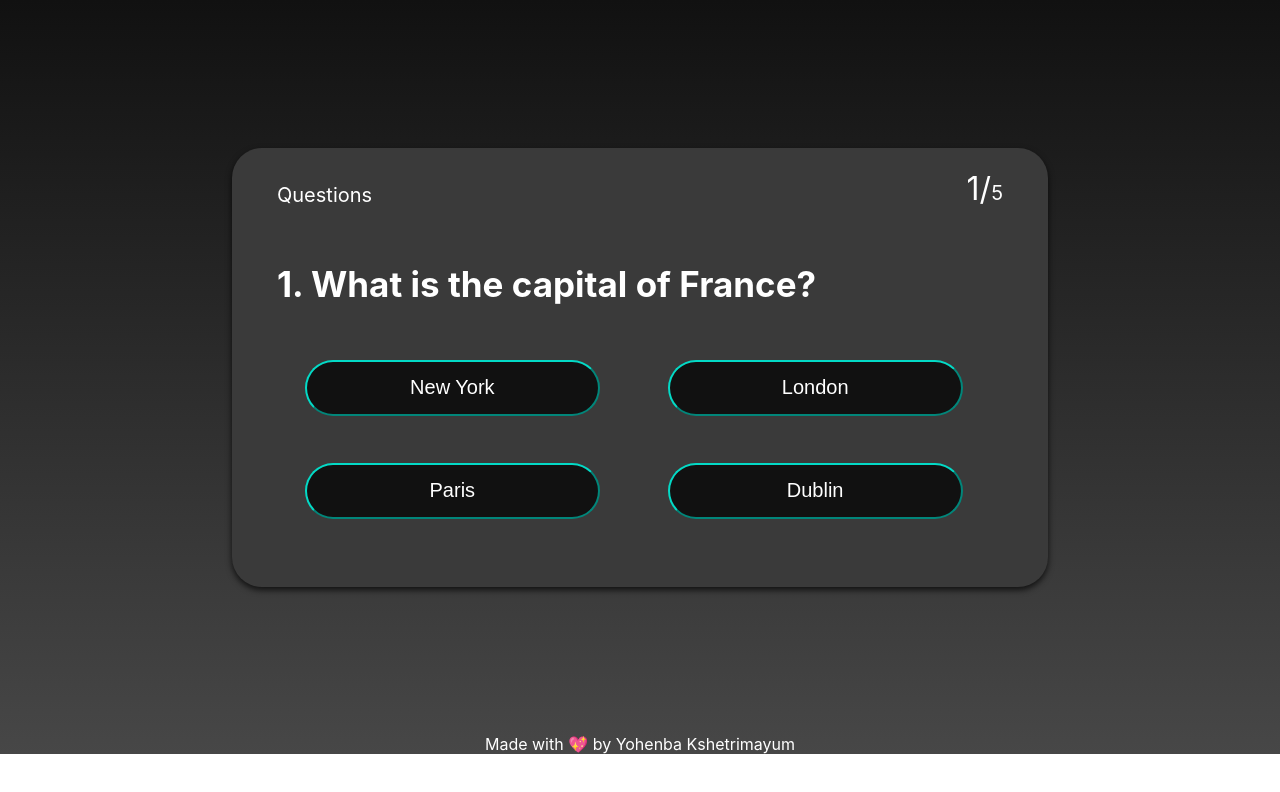
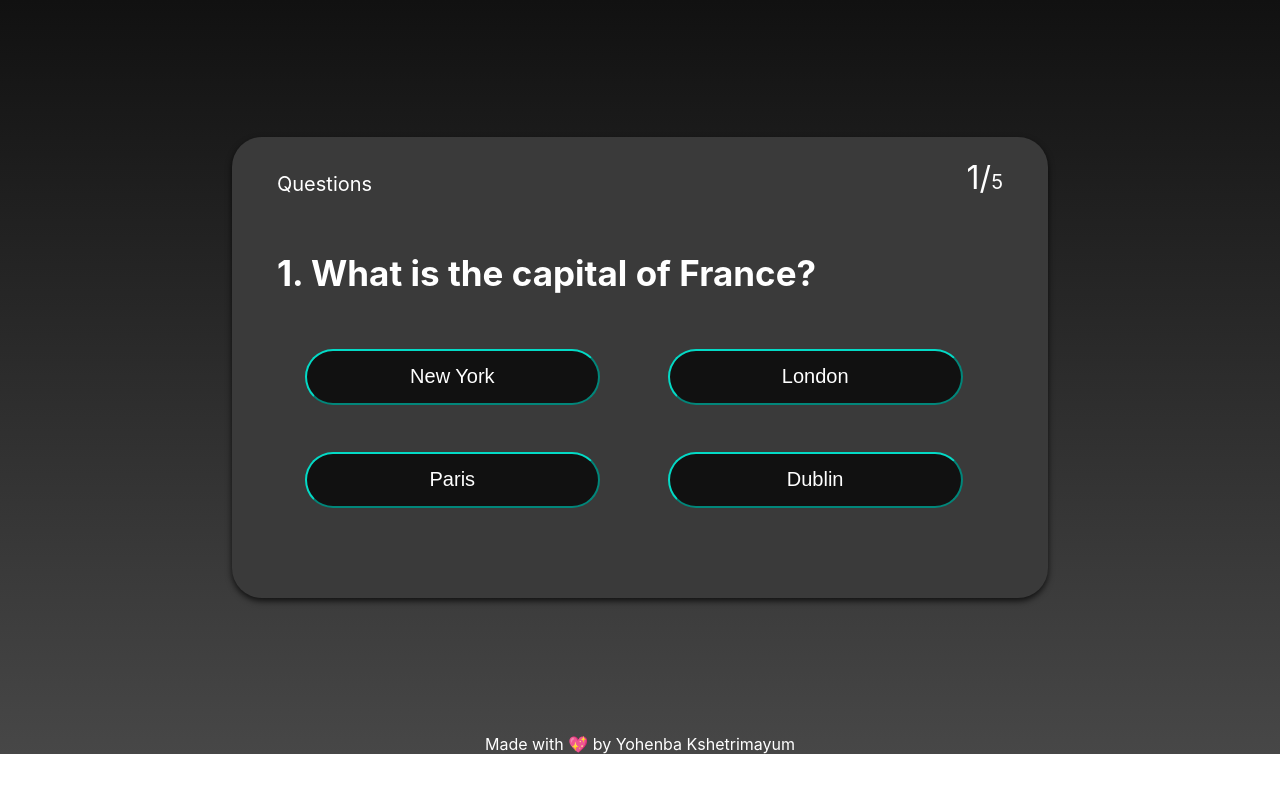
Before and after one commit to Yohenba18/Quiz-app, a React (Create React App) app: page / in a window 1280 px wide. Shown: the top 792 px of the page. Built offline with nearby package versions, Linux system fonts and the light colour scheme.

Commit message:
quiz v5.6 making dynamic

```diff
--- a/src/App.css
+++ b/src/App.css
@@ -23,7 +23,7 @@
   background-color: #3A3A3A;
   border-radius: 30px;
   padding:21px 45px ;
-
+  height: 419px;
 }
 
 .quiz .quiz__header{
```
